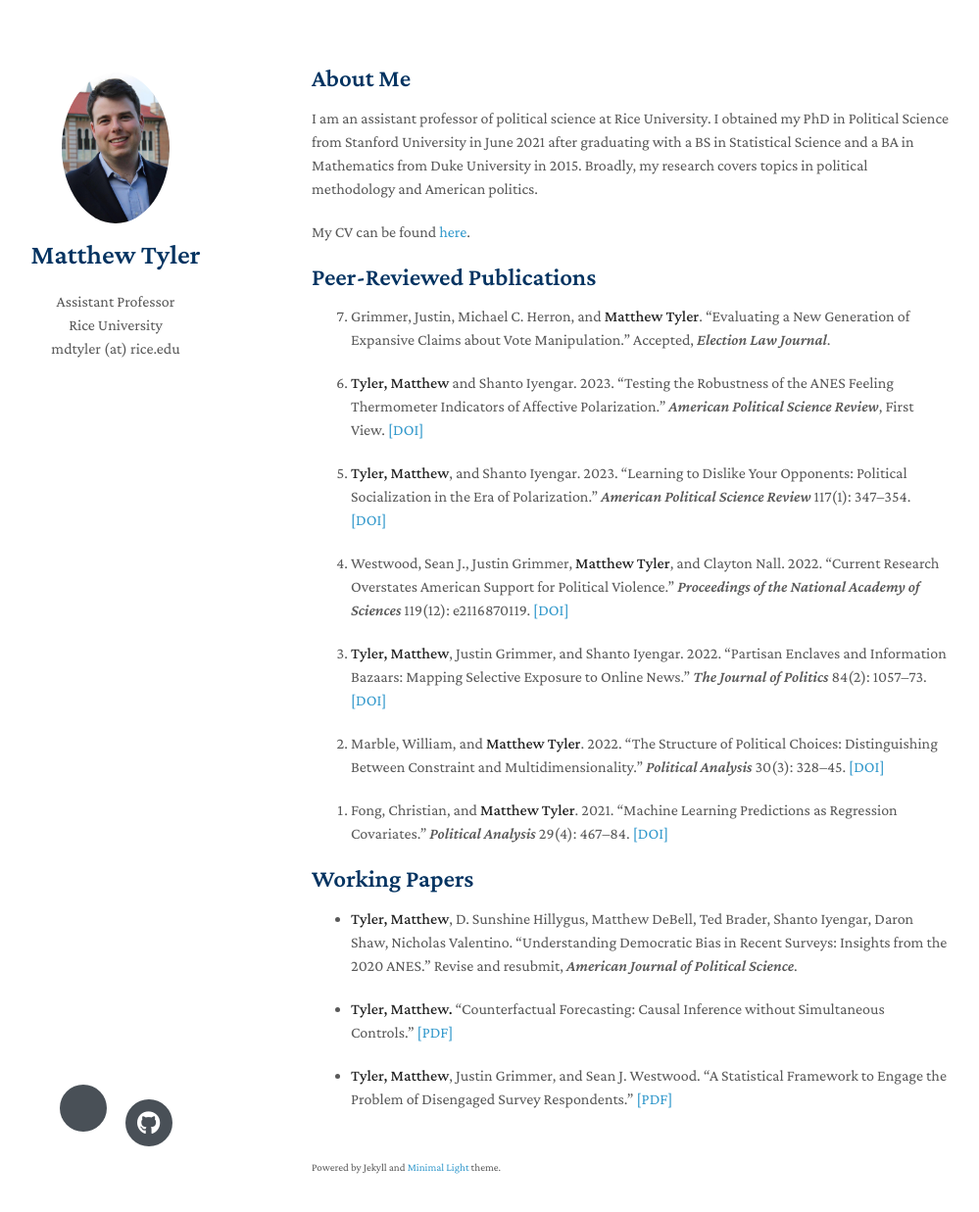
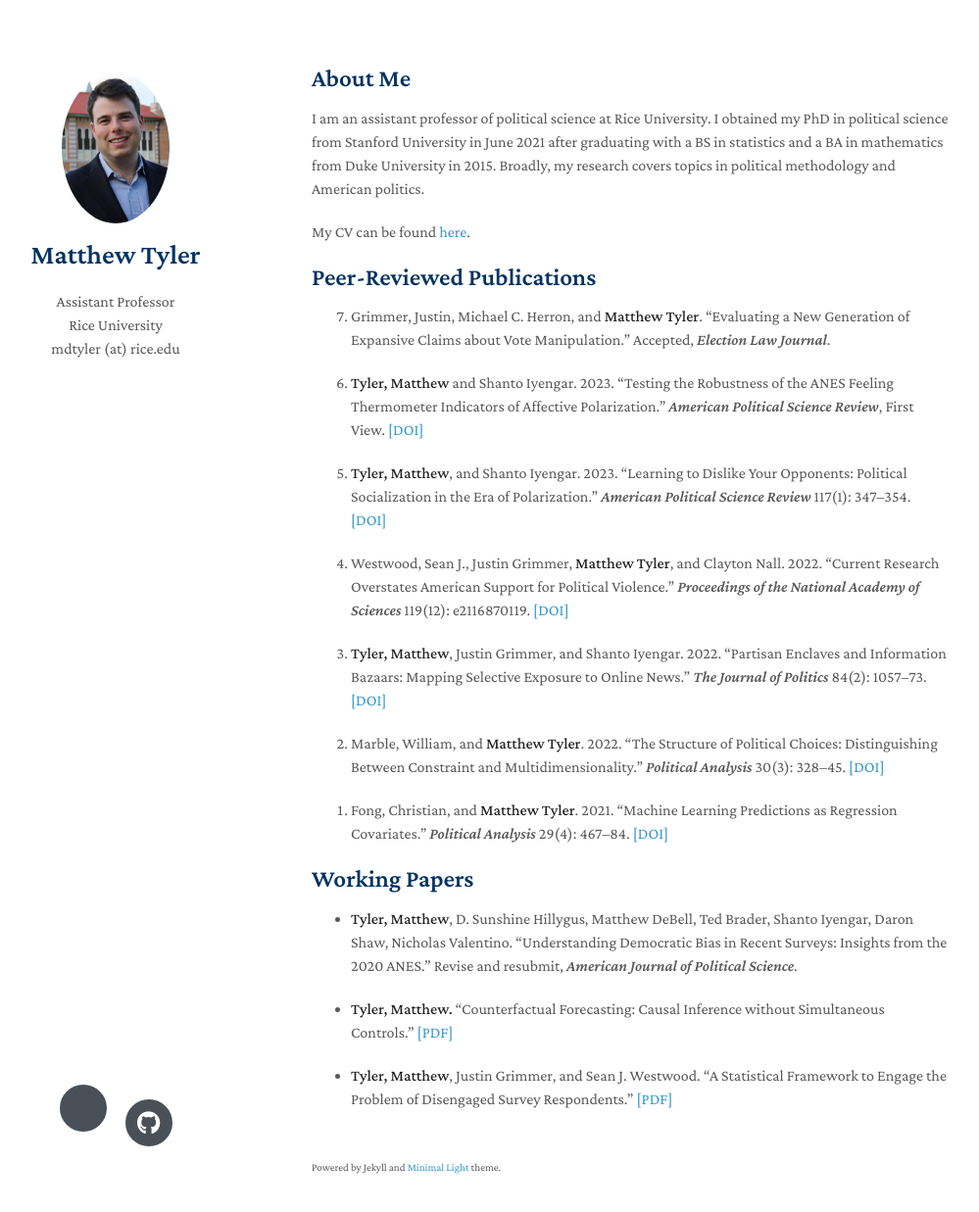
Before and after one commit to matthewtyler/matthewtyler.github.io, a Jekyll site: the page built from index.md, in a window 1280 px wide and 1272 px high. Shown: the top 1237 px of the window at 98% size, without its empty margins (152-1151 px from the left). Built offline with Jekyll 4.4.1, drawn with Linux system fonts in a browser that asks for light colours; nearby versions of some CDN libraries; a style sheet for code colours, icons or effects is not loaded; our own code applies the rules of GitHub Pages for plain Markdown files.

Commit message:
Update index.md

```diff
--- a/index.md
+++ b/index.md
@@ -4,7 +4,7 @@ layout: homepage
 
 ## About Me
 
-I am an assistant professor of political science at Rice University. I obtained my PhD in Political Science from Stanford University in June 2021 after graduating with a BS in Statistical Science and a BA in Mathematics from Duke University in 2015. Broadly, my research covers topics in political methodology and American politics.
+I am an assistant professor of political science at Rice University. I obtained my PhD in political science from Stanford University in June 2021 after graduating with a BS in statistics and a BA in mathematics from Duke University in 2015. Broadly, my research covers topics in political methodology and American politics.
 
 <!-- My peer-reviewed publications have appeared or are accepted to appear in journals such as *Proceedings of the National Academy of Sciences*, *American Political Science Review*, *The Journal of Politics*, *Political Analysis*, and *Election Law Journal*. -->
 
```
